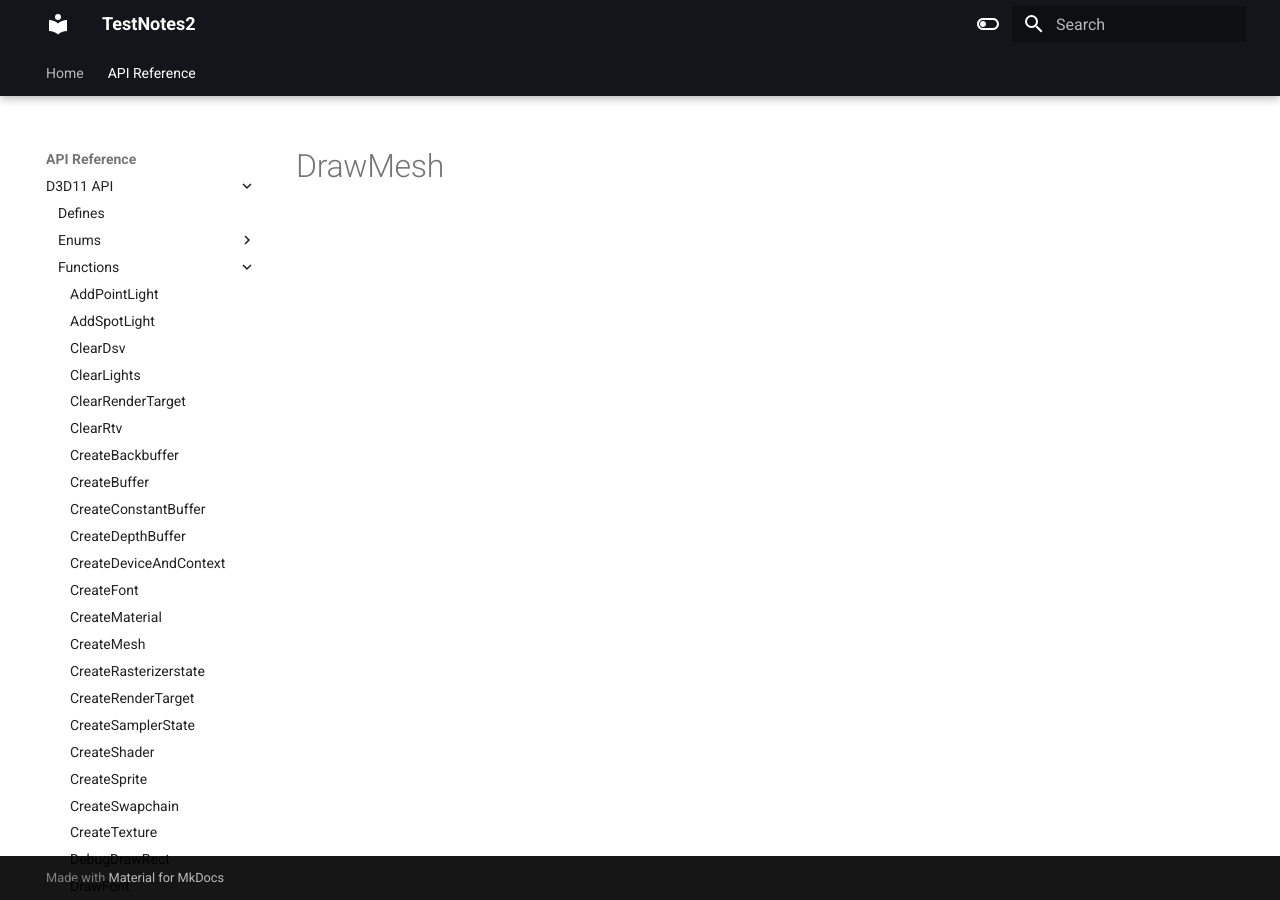
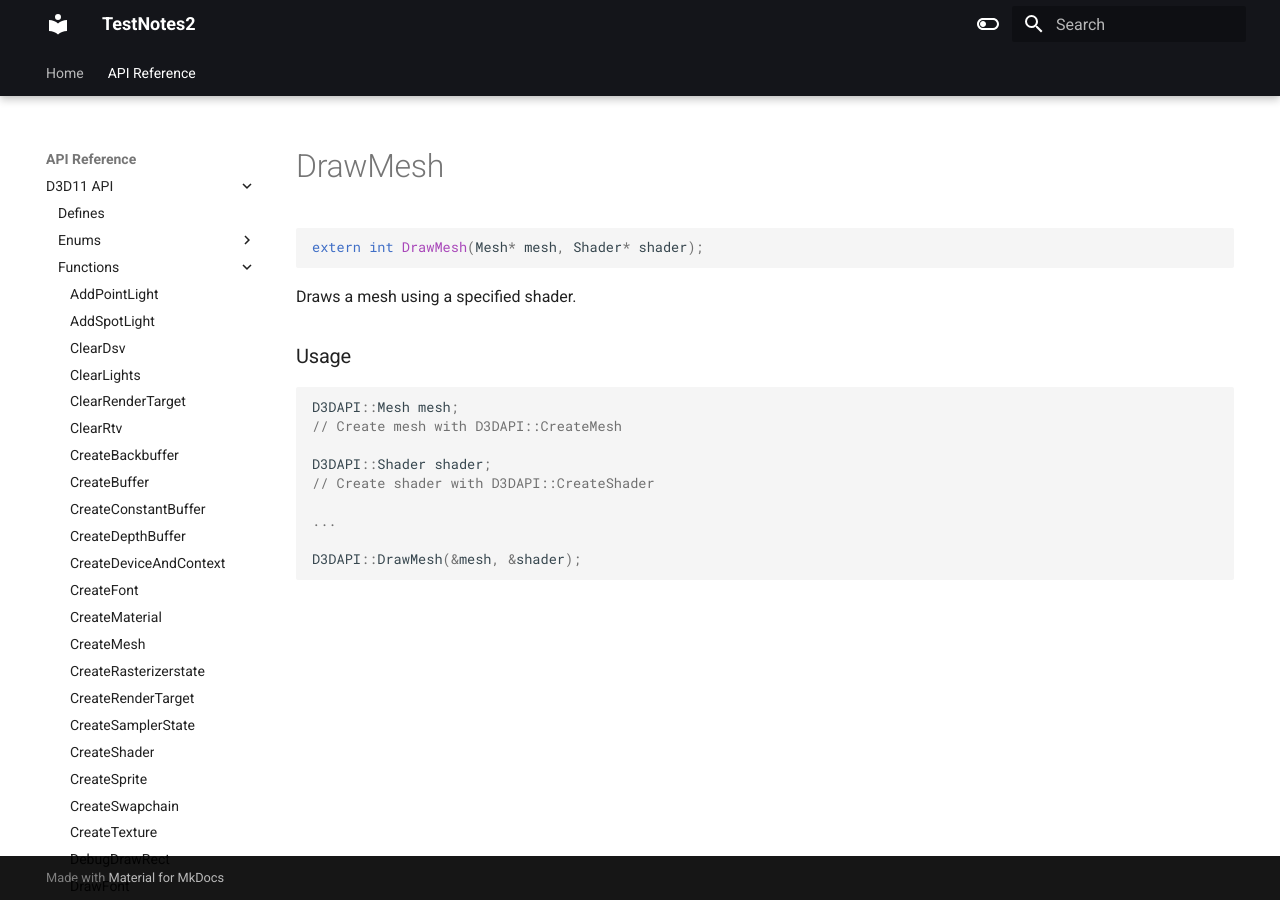
Before and after one commit to erichederstedt/TempEngineDocs, an MkDocs documentation site: the page built from docs/API Reference/D3D11 API/Functions/DrawMesh.md, in a window 1280 px wide. Built offline with MkDocs 1.6.1 and Material for MkDocs 9.7.7, drawn with Linux system fonts in a browser that asks for light colours.

Commit message:
PUSH NOTE : DrawMesh.md

````diff
--- a/docs/API Reference/D3D11 API/Functions/DrawMesh.md
+++ b/docs/API Reference/D3D11 API/Functions/DrawMesh.md
@@ -1 +1,21 @@
 # DrawMesh
+
+```c++
+extern int DrawMesh(Mesh* mesh, Shader* shader);
+```
+
+Draws a mesh using a specified shader.
+
+
+### Usage
+```c++
+D3DAPI::Mesh mesh;
+// Create mesh with D3DAPI::CreateMesh
+
+D3DAPI::Shader shader;
+// Create shader with D3DAPI::CreateShader
+
+...
+
+D3DAPI::DrawMesh(&mesh, &shader);
+```
````
